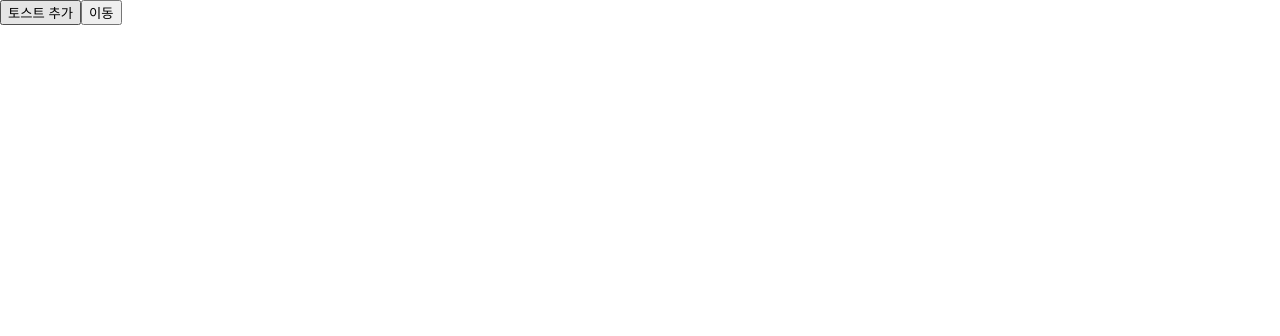
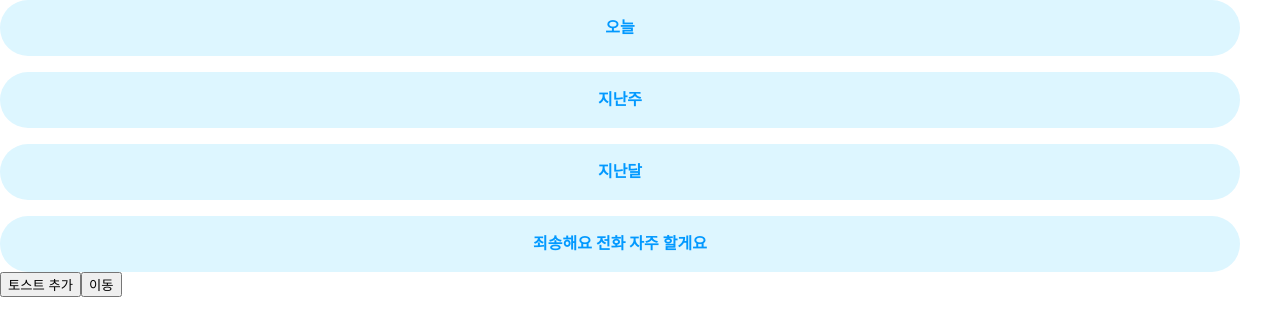
Before and after one commit to ohMyFamily/OMF_client, a React (Vite) app: page /homepage in a window 1280 px wide. Shown: the top 336 px of the page. Built offline with nearby package versions, Linux system fonts and the light colour scheme.

Commit message:
OMF-17 fix: 라디오 버튼의 selectedState 스타일 조건 변경

```diff
--- a/src/components/common/Radio/index.tsx
+++ b/src/components/common/Radio/index.tsx
@@ -1,25 +1,29 @@
-import { useState } from 'react';
+import { Dispatch, SetStateAction } from 'react';
 import classNames from 'classnames';
 import $ from './radio.module.scss';
 import Button1 from '../Typography/Button1';
 
 interface RadioProps {
     options: string[];
+    isSelectedIndex: number;
+    setIsSelectedIndex: Dispatch<SetStateAction<number>>;
 }
 
-function Radio({ options }: RadioProps) {
-    const [isSelected, setIsSelected] = useState(false);
-
+function Radio({ options, isSelectedIndex, setIsSelectedIndex }: RadioProps) {
     return (
-        <div
-        className={classNames($.radioContainer, {
-            [$.selectedState]: isSelected
+        <div className={$.layout}>
+        {options.map((item, index) => {
+            return (
+            <div
+                className={classNames($.radioContainer, {
+                [$.selectedState]: isSelectedIndex === index,
+                })}
+                onClick={() => setIsSelectedIndex(index)}
+            >
+                <Button1>{item} </Button1>
+            </div>
+            );
         })}
-        onClick={() => setIsSelected(!isSelected)}
-        >
-            <div className={classNames($.options)}>
-                <Button1>{options} 오늘</Button1>
-            </div>
         </div>
     );
 }
--- a/src/components/common/Radio/radio.module.scss
+++ b/src/components/common/Radio/radio.module.scss
@@ -1,4 +1,10 @@
-@use '../../../colors' as *;
+@use '@/colors' as *;
+
+.layout {
+    display: flex;
+    flex-direction: column;
+    gap: 16px;
+}
 
 .radioContainer {
     width: calc(100% - 40px);
--- a/src/pages/homepage/index.tsx
+++ b/src/pages/homepage/index.tsx
@@ -1,12 +1,21 @@
+import Radio from '@/components/common/Radio';
 import { useToast } from '@/hooks/useToast';
+import { useState } from 'react';
 import { useNavigate } from 'react-router-dom';
 
 const HomePage = () => {
   const navigate = useNavigate();
   const { addToasts } = useToast();
 
+  const [isSelectedIndex, setIsSelectedIndex] = useState<number>(-1);
+
   return (
     <>
+      <Radio
+        options={['오늘', '지난주', '지난달', '죄송해요 전화 자주 할게요']}
+        isSelectedIndex={isSelectedIndex}
+        setIsSelectedIndex={setIsSelectedIndex}
+      />
       <button onClick={() => addToasts('aa')}>토스트 추가</button>
       <button onClick={() => navigate('/')}>이동</button>
     </>
```
